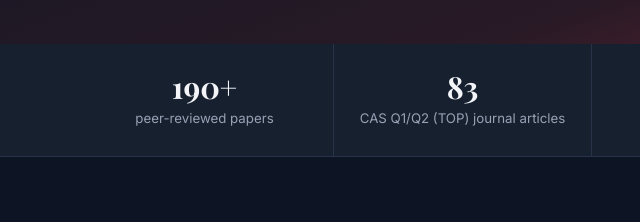
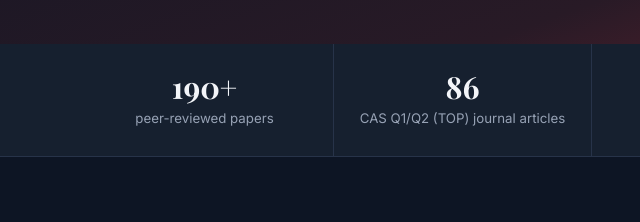
Before and after one commit to KMCoolCode/KMCoolCode.github.io, a plain HTML site: page index.html in a window 1280 px wide. Shown: the part 466-688 px from the top of the page, 48-688 px from the left. Drawn offline with Linux system fonts and the light colour scheme.

Commit message:
Update CAS Q1/Q2 journal article count to 86

```diff
--- a/index.html
+++ b/index.html
@@ -389,7 +389,7 @@ footer .small{font-size:.83rem;margin-top:8px;color:#93a1b8}
 <div class="stats">
   <div class="wrap stats-grid">
     <div class="stat"><div class="num">190+</div><div class="lab">peer-reviewed papers</div></div>
-    <div class="stat"><div class="num">83</div><div class="lab">CAS Q1/Q2 (TOP) journal articles</div></div>
+    <div class="stat"><div class="num">86</div><div class="lab">CAS Q1/Q2 (TOP) journal articles</div></div>
     <div class="stat"><div class="num"><em>5</em></div><div class="lab">edited books &amp; 1 chapter</div></div>
     <div class="stat"><div class="num">¥4.5M</div><div class="lab">running grants as PI</div></div>
   </div>
```
